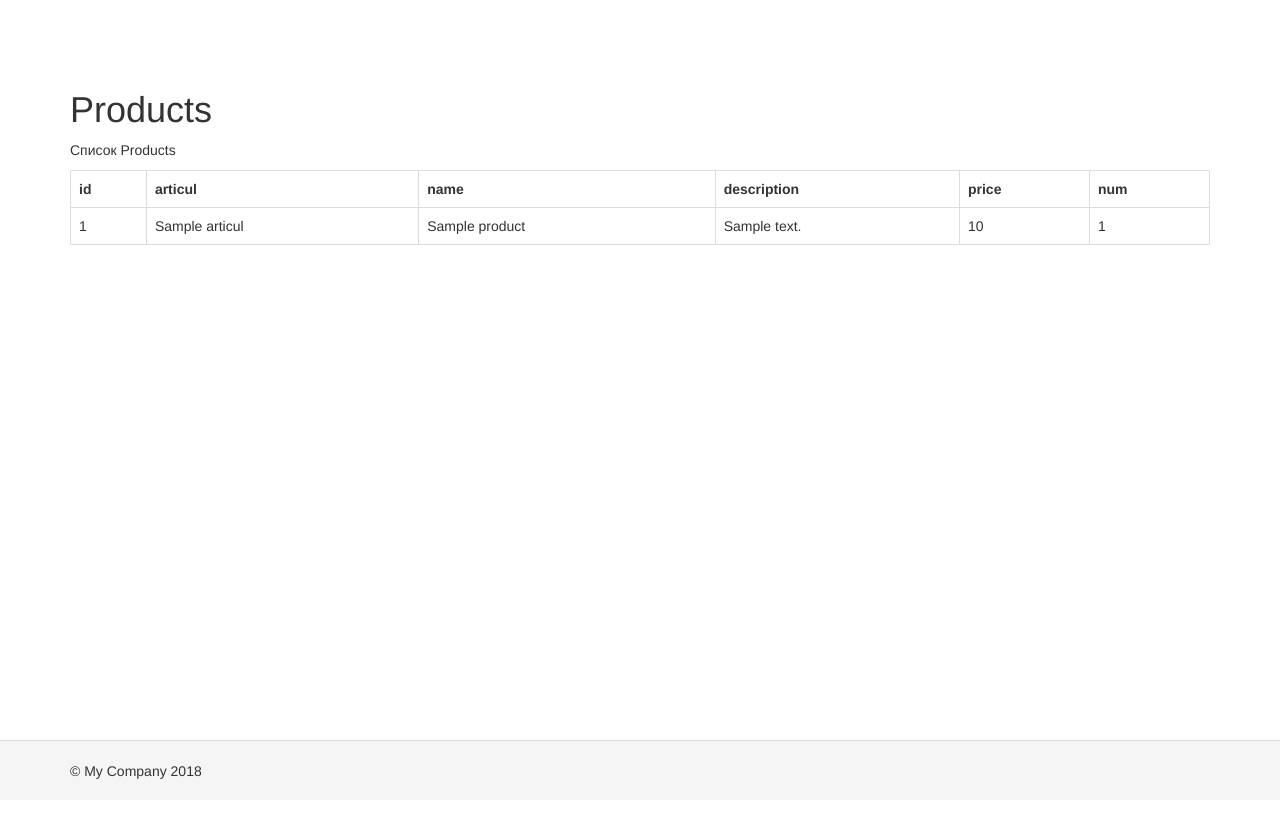
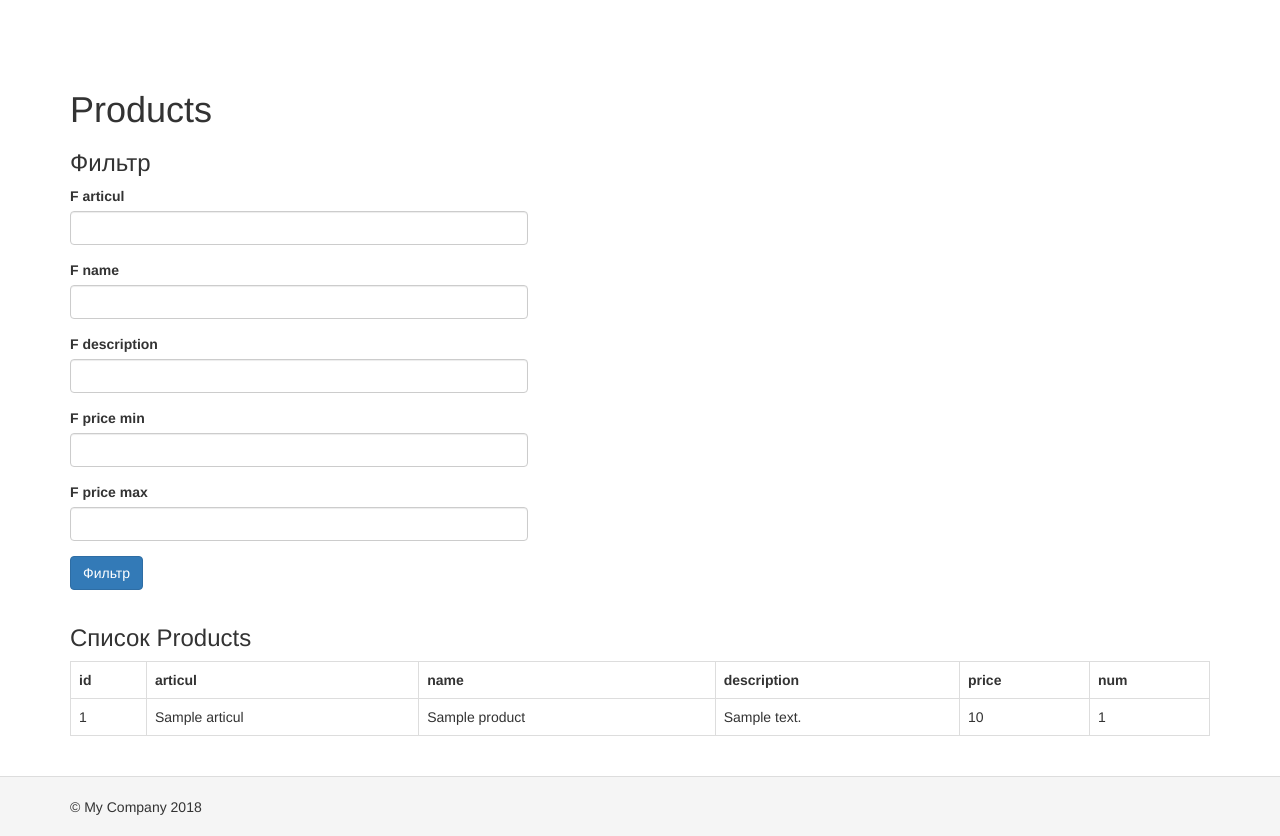
Before and after one commit to chstudio-mail-ru/mm-test, a Yii app: template views/site/products.php in a window 1280 px wide. Before the commit the page ends 779 px from the top, so only its background shows below. Run offline with PHP 8.4 and a stand-in for Yii, Linux system fonts and the light colour scheme; the template is opened without the code that fills it: most values are stand-ins (such as "Sample title", 1, 10 or a date in 2020); form fields are guessed from the names that the template uses; data that the repository does not hold is empty; some libraries are stand-ins or nearby versions.

Commit message:
product list filter

```diff
--- a/models/User.php
+++ b/models/User.php
@@ -4,11 +4,12 @@ namespace app\models;
 
 use Yii;
 use yii\db\Query;
+use yii\base\Model;
 
 /**
- * User class for athenticated users.
+ * User class for working with users.
  */
-class User extends \yii\base\Object
+class User extends Model
 {
     public $id;
     public $name;
--- a/views/site/products.php
+++ b/views/site/products.php
@@ -1,8 +1,10 @@
 <?php
 
 /* @var $this yii\web\View */
+/* @var $form yii\bootstrap\ActiveForm */
 
 use yii\helpers\Html;
+use yii\bootstrap\ActiveForm;
 
 $this->title = 'Products';
 $this->params['breadcrumbs'][] = $this->title;
@@ -10,9 +12,29 @@ $this->params['breadcrumbs'][] = $this->title;
 <div class="site-about">
     <h1><?= Html::encode($this->title) ?></h1>
 
-    <p>
-        Список Products
-    </p>
+    <h3>Фильтр</h3>
+    <div class="row">
+        <div class="col-lg-5">
+            <?php $form = ActiveForm::begin(['id' => 'filter-product-form']); ?>
+            <?= $form->field($model, 'f_articul') ?>
+            <?= $form->field($model, 'f_name') ?>
+            <?= $form->field($model, 'f_description') ?>
+            <?= $form->field($model, 'f_price_min') ?>
+            <?= $form->field($model, 'f_price_max') ?>
+            <div class="form-group">
+                <?= Html::submitButton('Фильтр', ['class' => 'btn btn-primary', 'name' => 'filter-button']) ?>
+            </div>
+            <?php ActiveForm::end(); ?>
+        </div>
+    </div>
+
+    <?php if (Yii::$app->session->hasFlash('filterFormSubmitted')): ?>
+        <div class="alert alert-success">
+            Применен фильтр
+        </div>
+    <?php endif; ?>
+
+    <h3>Список Products</h3>
 
     <table class="table table-bordered">
         <tr>
```
Also changed, not shown: controllers/SiteController.php (+10 -3 lines), models/Product.php (+46 -5 lines).
